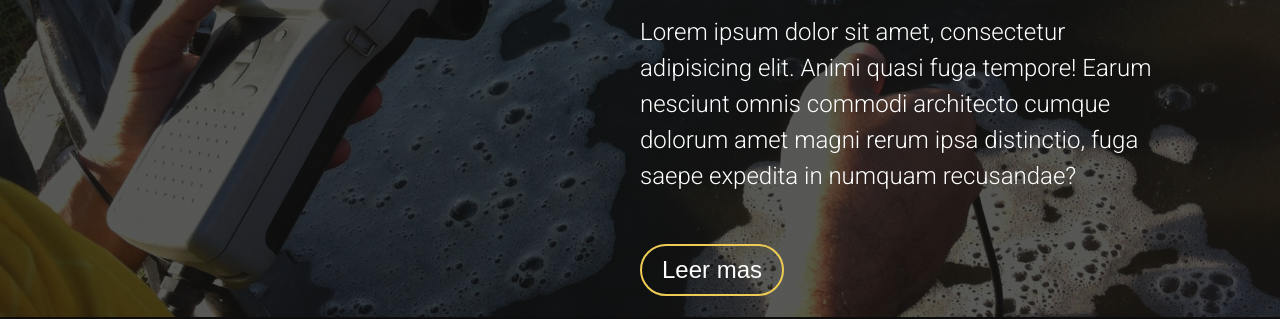
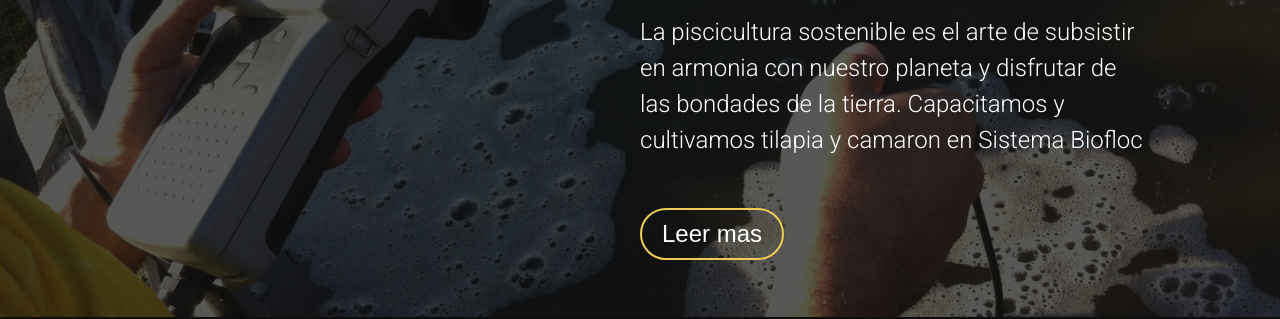
Before and after one commit to ChristianMauricio198125/PiscicolaUnion, a plain HTML site: page index.html in a window 1280 px wide. Shown: the part 403-722 px from the top of the page. Drawn offline with Linux system fonts and the light colour scheme.

Commit message:
cambio de mensaje del main

```diff
--- a/index.html
+++ b/index.html
@@ -30,10 +30,8 @@
             <div class="info-content">
                 <h3>Piscicultor</h3>
                 <h1>Christian M. Contreras</h1>
-                <p>Lorem ipsum dolor sit amet, consectetur adipisicing elit. Animi quasi fuga tempore! Earum nesciunt
-                    omnis
-                    commodi architecto cumque dolorum amet magni rerum ipsa distinctio, fuga saepe expedita in numquam
-                    recusandae?</p>
+                <p>La piscicultura sostenible es el arte de subsistir en armonia con nuestro planeta y disfrutar de las bondades de la tierra.
+                    Capacitamos y cultivamos tilapia y camaron en Sistema Biofloc </p>
                 <button class="btn">Leer mas</button>
             </div>
     </main>
```
